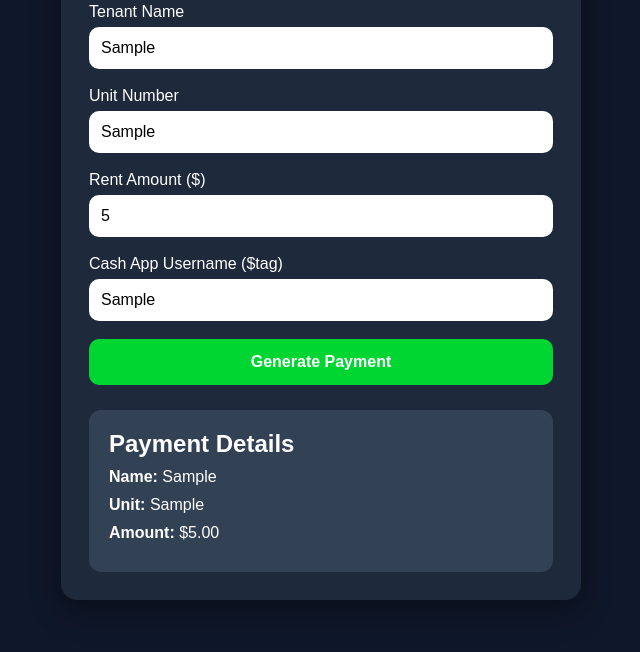
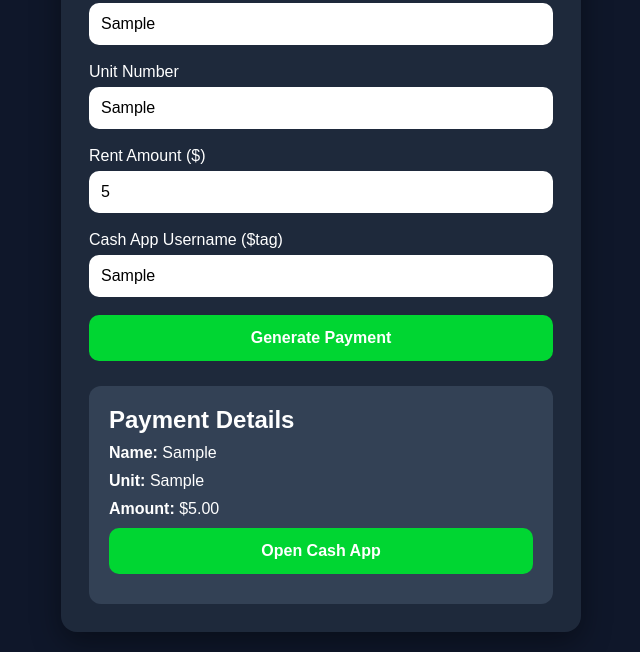
Before and after one commit to JHeroGR/payrent-website-beta, a plain HTML site: page index.html in a window 1280 px wide. Both pictures are taken after typing "Sample", "Sample", "5", "Sample" into the empty fields and a click on the button "Generate Payment". Shown: the part 157-809 px from the top of the page, without its empty margins (319-959 px from the left). Drawn offline with Linux system fonts and the light colour scheme.

Commit message:
Update index.html

```diff
--- a/index.html
+++ b/index.html
@@ -48,6 +48,7 @@
         <p><strong>Unit:</strong> <span id="rUnit"></span></p>
         <p><strong>Amount:</strong> $<span id="rAmount"></span></p>
 
+        <button id="paymentLinkBtn" class="btn">Open Cash App</button>
         <p class="mode-note" id="modeText"></p>
 
       </div>
```
